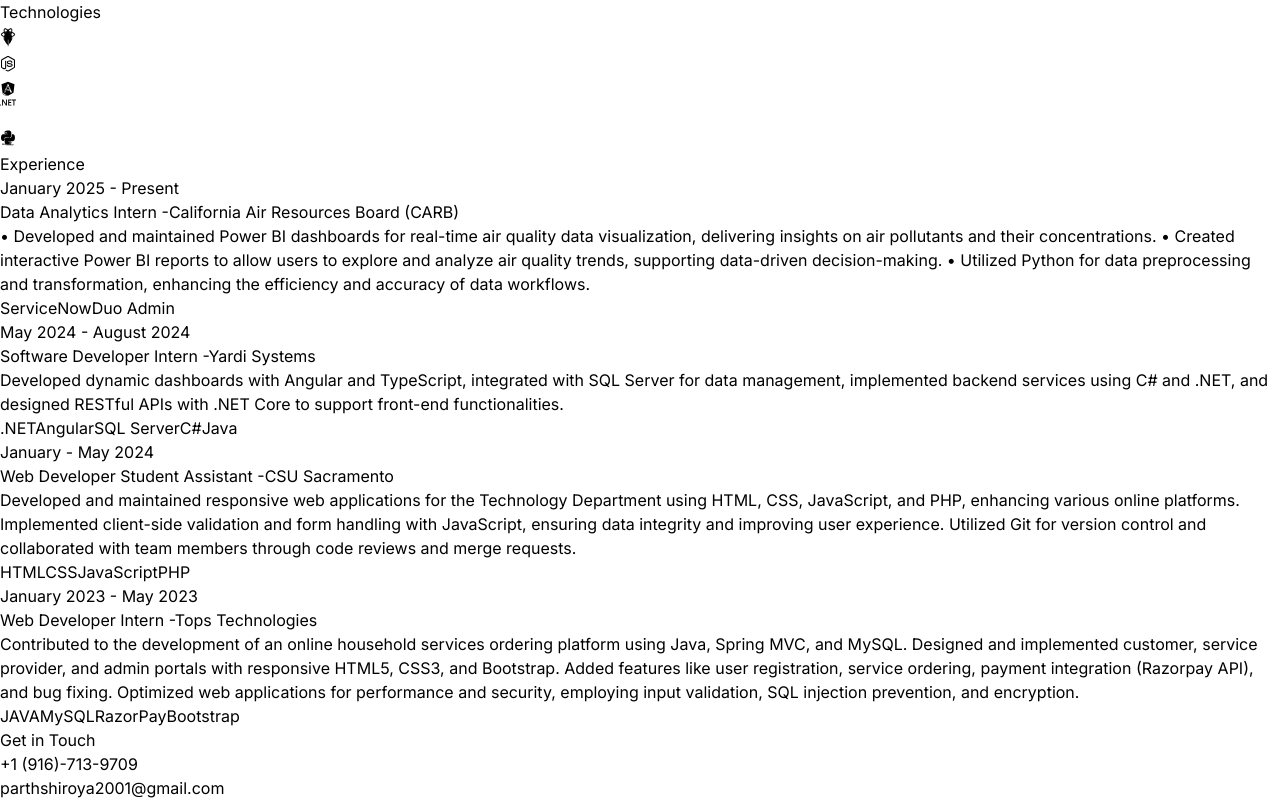
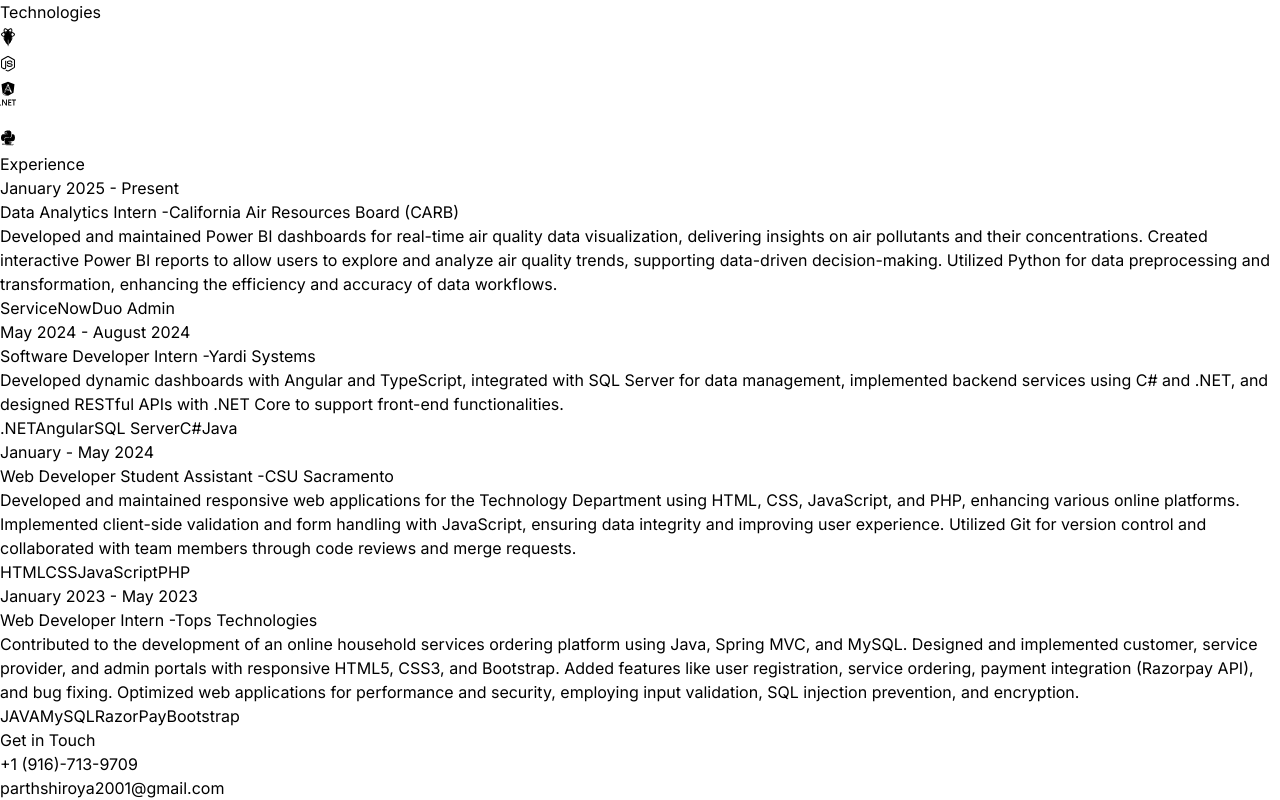
Before and after one commit to AmaraPrasanna/portfolio, a React (Vite) app: page / in a window 1280 px wide. Shown: the part 1755-2555 px from the top of the page. Built offline with nearby package versions, Linux system fonts and the light colour scheme.

Commit message:
Update index.js

```diff
--- a/src/constants/index.js
+++ b/src/constants/index.js
@@ -14,10 +14,10 @@
     year: "January 2025 - Present",
     role: "Data Analytics Intern",
     company: "California Air Resources Board (CARB)",
-    description:`• Developed and maintained Power BI dashboards for real-time air quality data visualization, delivering insights on air pollutants and
+    description:` Developed and maintained Power BI dashboards for real-time air quality data visualization, delivering insights on air pollutants and
 their concentrations.
-• Created interactive Power BI reports to allow users to explore and analyze air quality trends, supporting data-driven decision-making.
-• Utilized Python for data preprocessing and transformation, enhancing the efficiency and accuracy of data workflows.`
+ Created interactive Power BI reports to allow users to explore and analyze air quality trends, supporting data-driven decision-making.
+ Utilized Python for data preprocessing and transformation, enhancing the efficiency and accuracy of data workflows.`
     , technologies: ["ServiceNow", "Duo Admin"],
   },
   {
```
